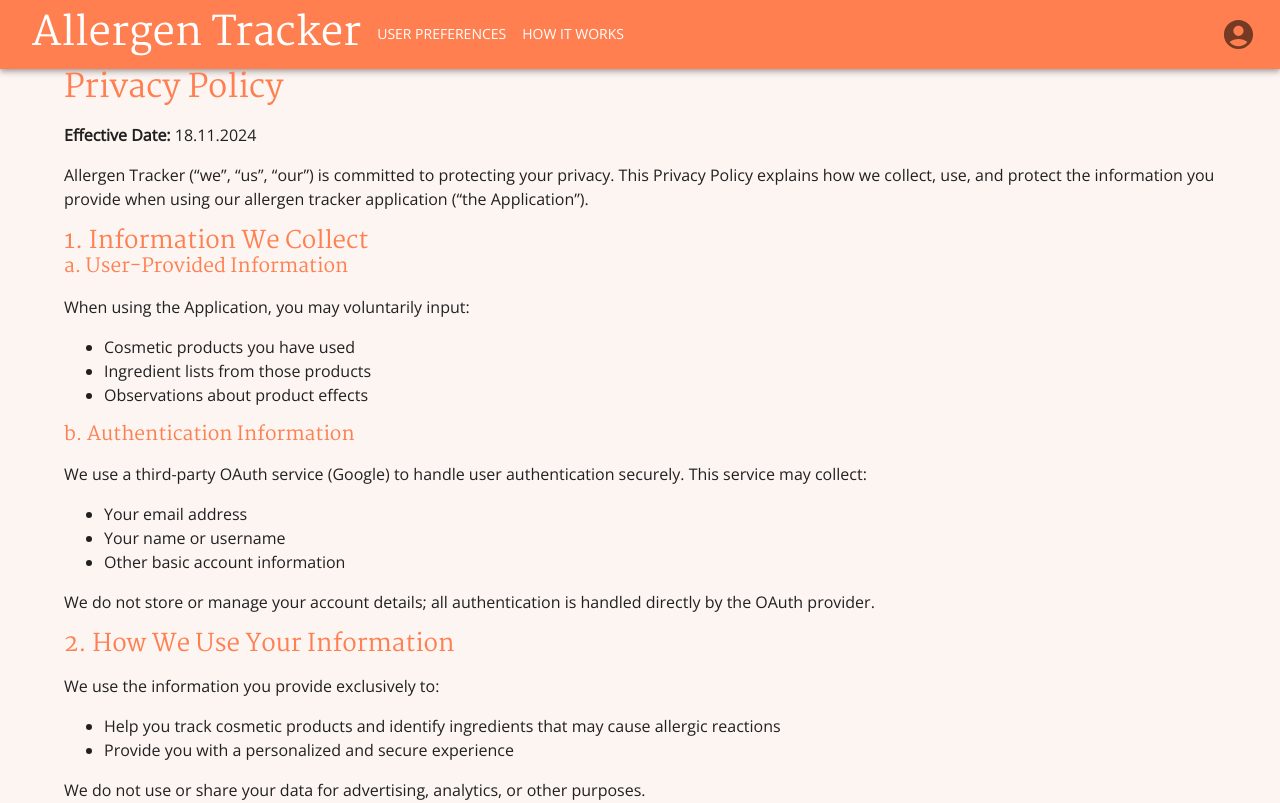
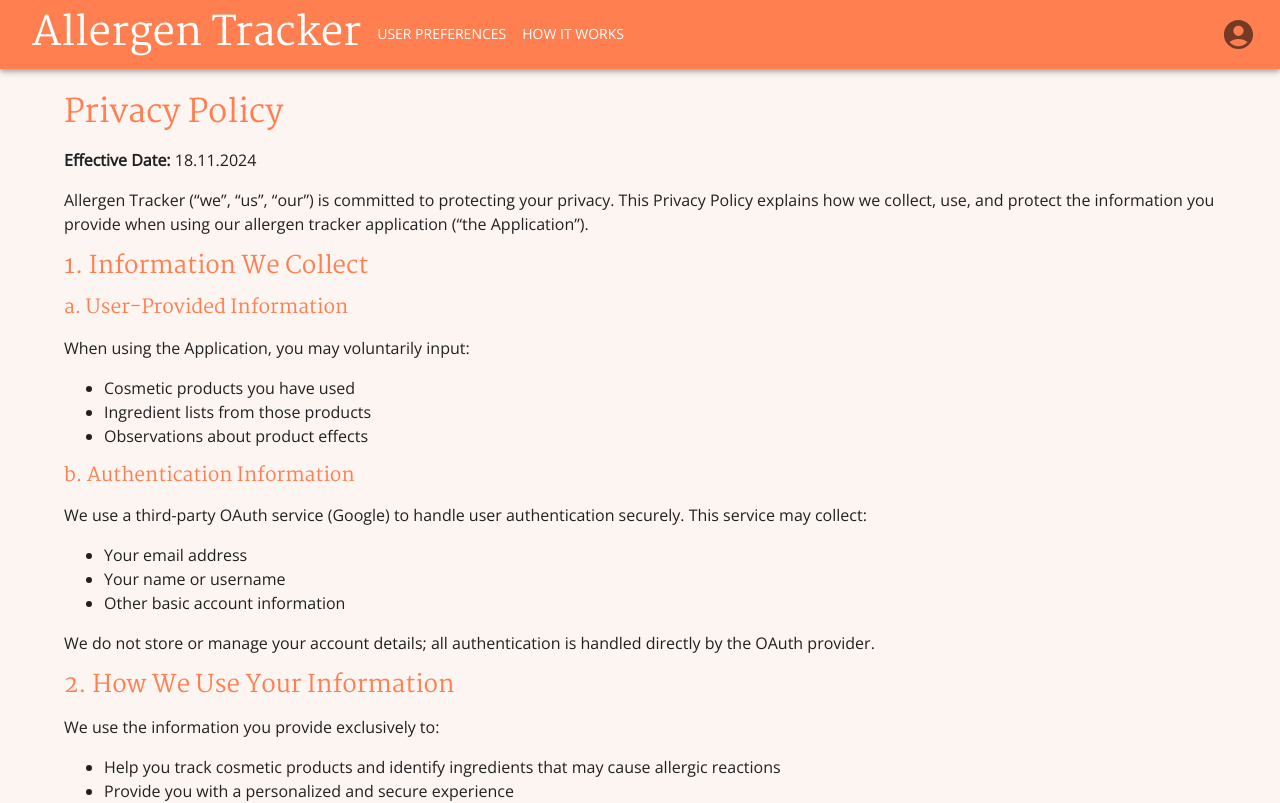
Before and after one commit to jompsku/dw3s-allergentracker, a React (Vite) app in the folder frontend/: page /privacy-policy in a window 1280 px wide. Shown: the top 803 px of the page. Built offline with nearby package versions, Linux system fonts and the light colour scheme; what @toolpad/core would draw is missing.

Commit message:
update privacy policy styling

```diff
--- a/frontend/src/components/pages/PrivacyPolicyPage.jsx
+++ b/frontend/src/components/pages/PrivacyPolicyPage.jsx
@@ -3,7 +3,7 @@ import { Box, Typography } from "@mui/material";
 const PrivacyPolicyPage = () => {
   return (
     <Box>
-      <Typography variant="h2">Privacy Policy</Typography>
+      <Typography variant="h2" sx={{ marginTop: '25px' }}>Privacy Policy</Typography>
       <p>
         <strong>Effective Date:</strong> 18.11.2024
       </p>
@@ -15,7 +15,7 @@ const PrivacyPolicyPage = () => {
       </p>
 
       <Typography variant="h3">1. Information We Collect</Typography>
-      <Typography variant="h4">a. User-Provided Information</Typography>
+      <Typography variant="h4" sx={{ marginTop: '16px' }}>a. User-Provided Information</Typography>
       <p>When using the Application, you may voluntarily input:</p>
       <ul>
         <li>Cosmetic products you have used</li>
```
